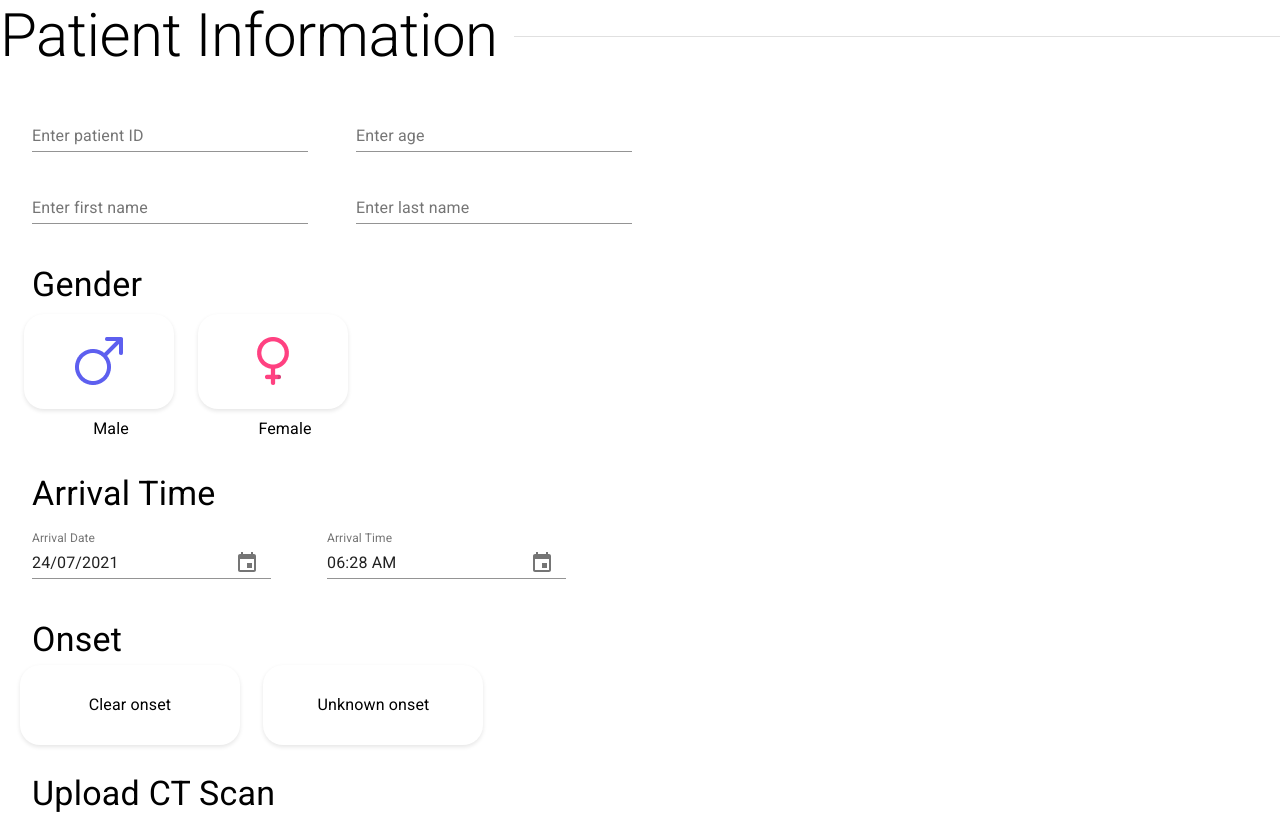
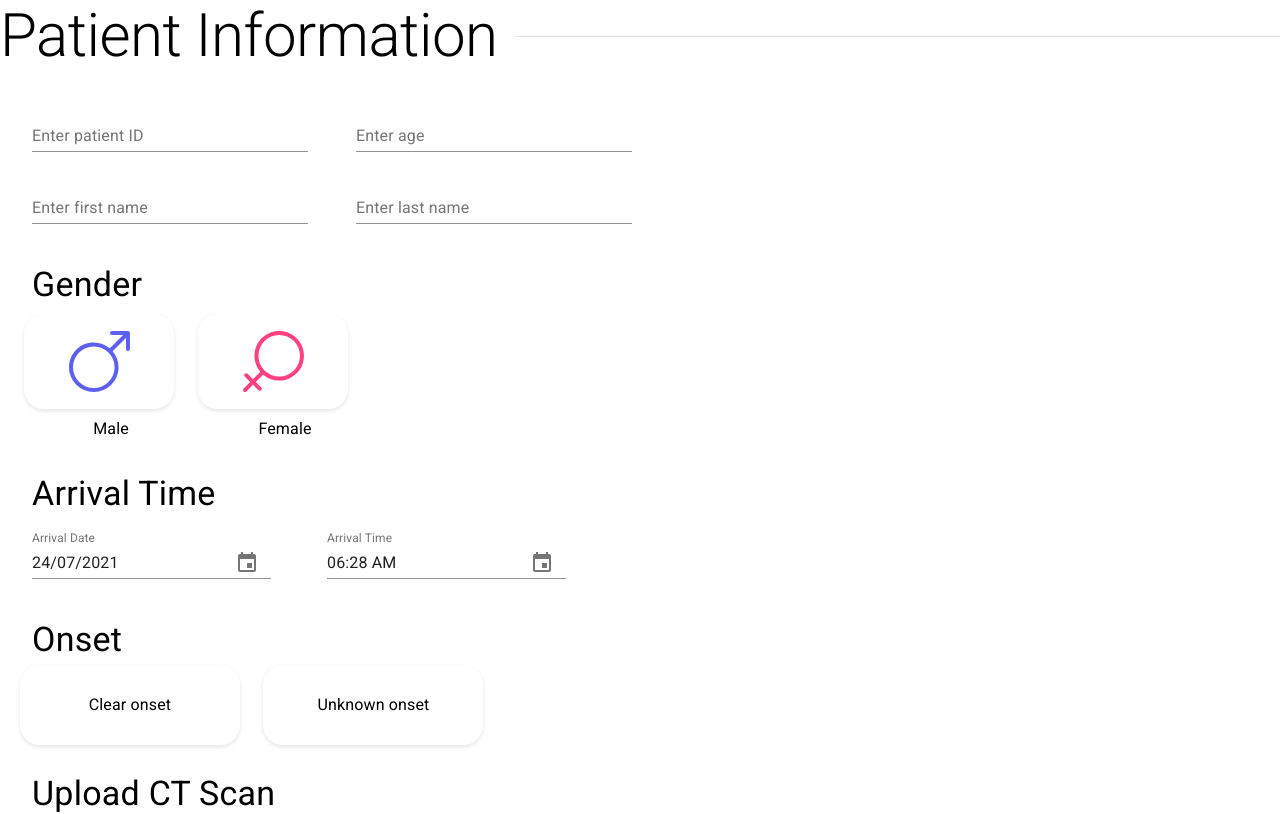
Before and after one commit to cu-devclub/app4stroke_front, a React (Create React App) app: page /form in a window 1280 px wide. Shown: the top 814 px of the page. Built offline with nearby package versions, Linux system fonts and the light colour scheme.

Commit message:
icon color change but have some error

```diff
--- a/src/Pages/form/Components/PatientInformationSection.tsx
+++ b/src/Pages/form/Components/PatientInformationSection.tsx
@@ -1,13 +1,15 @@
 import "date-fns";
-import React from "react";
+import React, { useState } from "react";
 import { createStyles, makeStyles, withStyles } from "@material-ui/core/styles";
 import Box from "@material-ui/core/Box";
 import Grid from "@material-ui/core/Grid";
 import TextField from "@material-ui/core/TextField";
 import Typography from "@material-ui/core/Typography";
 import Button from "@material-ui/core/Button";
-import MaleIcon from "../../../Assets/male.png";
-import FemaleIcon from "../../../Assets/female.png";
+import FemaleIcon from "@material-ui/icons/FemaleRounded";
+// import MaleIcon from "@material-ui/icons/MaleRounded";
+import { IoIosMale } from "react-icons/io";
+import { IoIosFemale } from "react-icons/io";
 import DateFnsUtils from "@date-io/date-fns";
 import {
   MuiPickersUtilsProvider,
@@ -54,7 +56,6 @@ const useStyle = makeStyles(() =>
     button: {
       "&.Mui-selected": {
         backgroundColor: "#EF5DA8",
-        color: "#FFF",
         pointerEvents: "none",
       },
     },
@@ -66,6 +67,15 @@ const useStyle = makeStyles(() =>
       borderRadius: "20px",
       width: "170px",
       height: "40px",
+    },
+    //* icon
+    maleIcon: {
+      color: "#5D5FEF",
+      fontSize: "75px",
+    },
+    femaleIcon: {
+      color: "#FF4181",
+      fontSize: "75px",
     },
   })
 );
@@ -144,6 +154,10 @@ const PatientInformationSection: React.FC = () => {
     setSelectedTime(time);
   };
 
+  //* onClick
+  const [isMaleWhite, setIsMaleWhite] = React.useState(false);
+  const [isFemaleWhite, setIsFemaleWhite] = React.useState(false);
+
   return (
     <Box className={classes.root}>
       {/* Patient - Text Field */}
@@ -176,10 +190,14 @@ const PatientInformationSection: React.FC = () => {
               value={gender}
               exclusive
               onChange={handleGender}
+              onClick={() => setIsMaleWhite(!isMaleWhite)}
             >
               <ToggleButton value="male" className={classes.button}>
                 <Box display="flex">
-                  <img src={MaleIcon} alt="male icon" />
+                  <IoIosMale
+                    color={isMaleWhite ? "white" : "#5D5FEF"}
+                    className={classes.maleIcon}
+                  />
                 </Box>
               </ToggleButton>
             </GenderStyledToggleButtonGroup>
@@ -194,10 +212,14 @@ const PatientInformationSection: React.FC = () => {
               value={gender}
               exclusive
               onChange={handleGender}
+              onClick={() => setIsFemaleWhite(!isFemaleWhite)}
             >
               <ToggleButton value="female" className={classes.button}>
                 <Box display="flex">
-                  <img src={FemaleIcon} alt="female icon" />
+                  <IoIosFemale
+                    color={isFemaleWhite ? "white" : "#FF4181"}
+                    className={classes.femaleIcon}
+                  />
                 </Box>
               </ToggleButton>
             </GenderStyledToggleButtonGroup>
```
